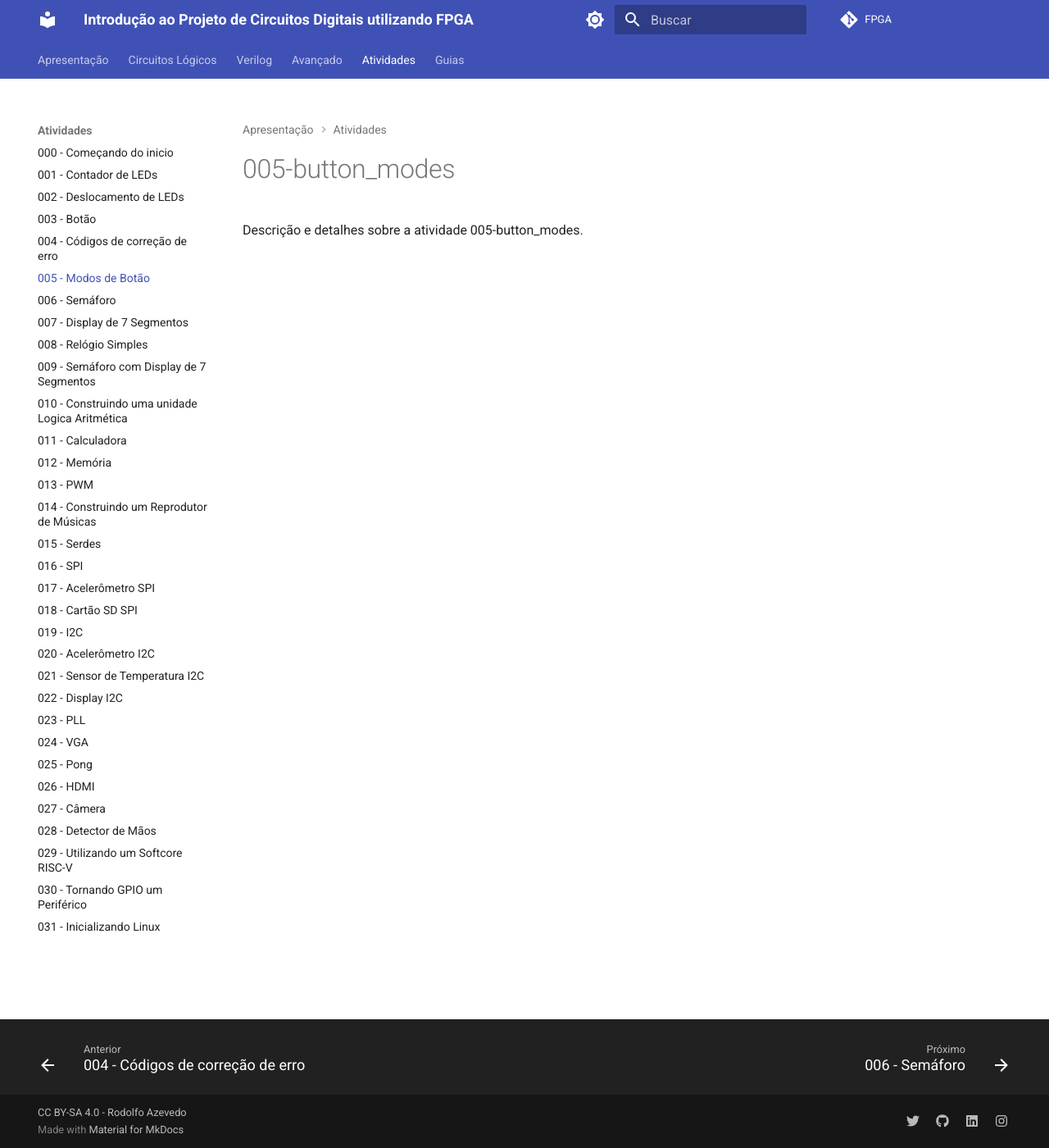
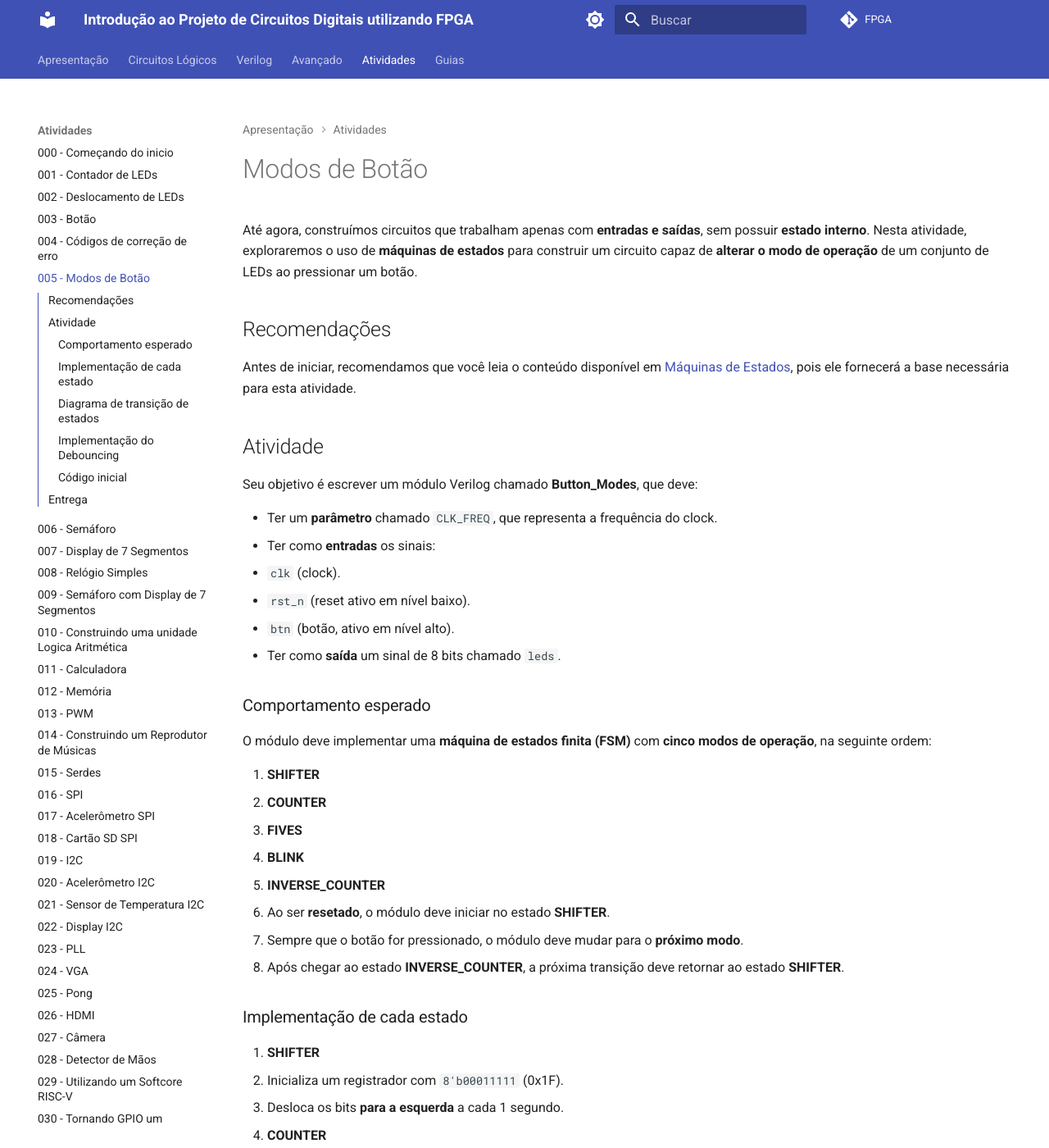
Before and after one commit to rjazevedo/FPGA, an MkDocs documentation site: the page built from docs/laboratorios/005-button_modes.md, in a window 1280 px wide and 1400 px high. Shown: the whole window at 82% size. Built offline with MkDocs 1.6.1 and Material for MkDocs 9.7.7, drawn with Linux system fonts in a browser that asks for light colours; comment, search, counter and statistics services are not loaded; some of the changed text lies outside the part shown.

Commit message:
Escrevendo lab05

````diff
--- a/docs/laboratorios/005-button_modes.md
+++ b/docs/laboratorios/005-button_modes.md
@@ -1,2 +1,97 @@
-# 005-button_modes
-Descrição e detalhes sobre a atividade 005-button_modes.
+# Modos de Botão
+
+Até agora, construímos circuitos que trabalham apenas com **entradas e saídas**, sem possuir **estado interno**. Nesta atividade, exploraremos o uso de **máquinas de estados** para construir um circuito capaz de **alterar o modo de operação** de um conjunto de LEDs ao pressionar um botão.
+
+## Recomendações
+
+Antes de iniciar, recomendamos que você leia o conteúdo disponível em [Máquinas de Estados](/verilogMaquinasDeEstados/), pois ele fornecerá a base necessária para esta atividade.
+
+## Atividade
+
+Seu objetivo é escrever um módulo Verilog chamado **Button_Modes**, que deve:
+
+- Ter um **parâmetro** chamado `CLK_FREQ`, que representa a frequência do clock.
+- Ter como **entradas** os sinais:
+  - `clk` (clock).
+  - `rst_n` (reset ativo em nível baixo).
+  - `btn` (botão, ativo em nível alto).
+- Ter como **saída** um sinal de 8 bits chamado `leds`.
+
+### Comportamento esperado
+
+O módulo deve implementar uma **máquina de estados finita (FSM)** com **cinco modos de operação**, na seguinte ordem:
+
+1. **SHIFTER**
+2. **COUNTER**
+3. **FIVES**
+4. **BLINK**
+5. **INVERSE_COUNTER**
+
+- Ao ser **resetado**, o módulo deve iniciar no estado **SHIFTER**.
+- Sempre que o botão for pressionado, o módulo deve mudar para o **próximo modo**.
+- Após chegar ao estado **INVERSE_COUNTER**, a próxima transição deve retornar ao estado **SHIFTER**.
+
+### Implementação de cada estado
+
+1. **SHIFTER**
+   - Inicializa um registrador com `8'b00011111` (0x1F).
+   - Desloca os bits **para a esquerda** a cada 1 segundo.
+
+2. **COUNTER**
+   - Implementa um contador de **8 bits**, que inicia em **0**, conta até **255** e volta para **0**.
+   - Incrementa o contador a cada **1 segundo**.
+
+3. **FIVES**
+   - Mesmo comportamento do estado **SHIFTER**, mas inicia com `8'b01010101` (0x55).
+
+4. **BLINK**
+   - Todos os LEDs piscam a cada **1 segundo**.
+
+5. **INVERSE_COUNTER**
+   - Mesmo comportamento do estado **COUNTER**, mas o contador inicia em **255** e decrementa até **0**.
+
+### Diagrama de transição de estados
+
+```mermaid
+stateDiagram-v2
+    [*] --> SHIFTER
+    COUNTER --> FIVES
+    FIVES --> BLINK
+    BLINK --> INVERSE_COUNTER
+    INVERSE_COUNTER --> SHIFTER
+    SHIFTER --> COUNTER
+```
+
+### Implementação do Debouncing
+
+Além da **lógica de estados**, você deve implementar um **filtro de bouncing** para o botão.
+
+- Em FPGAs, uma abordagem eficiente é utilizar um **contador** para estabilizar o sinal do botão.
+- Para hardware real, um tempo entre **1/4 de segundo e 1 segundo** é um bom ponto de partida.
+- Para **simulação e correção automática**, considere que o botão pode permanecer pressionado por **até 2 ciclos de clock**.
+
+### Código inicial
+
+Como ponto de partida, você pode utilizar o esqueleto de código abaixo:
+
+```verilog
+module Button_Modes #(
+    parameter CLK_FREQ = 25_000_000
+) (
+    input wire clk,
+    input wire rst_n,
+    input wire btn,
+    output reg [7:0] leds
+);
+
+endmodule
+```
+
+## Entrega
+
+Para realizar a entrega, basta enviar o arquivo **button_modes.v** para o GitHub.
+
+O **GitHub Classroom** já está configurado para verificar a entrega e atribuir notas automaticamente com base nos testes.
+
+!!! note "Dica"
+    Os testes do GitHub estão embutidos nos arquivos do laboratório. Se quiser saber mais sobre eles, consulte o script de correção `run.sh` no repositório do GitHub. **Não altere os arquivos de correção!**
````
Also changed, not shown: docs/laboratorios/002-led_shifter.md (+1 -1 lines).
